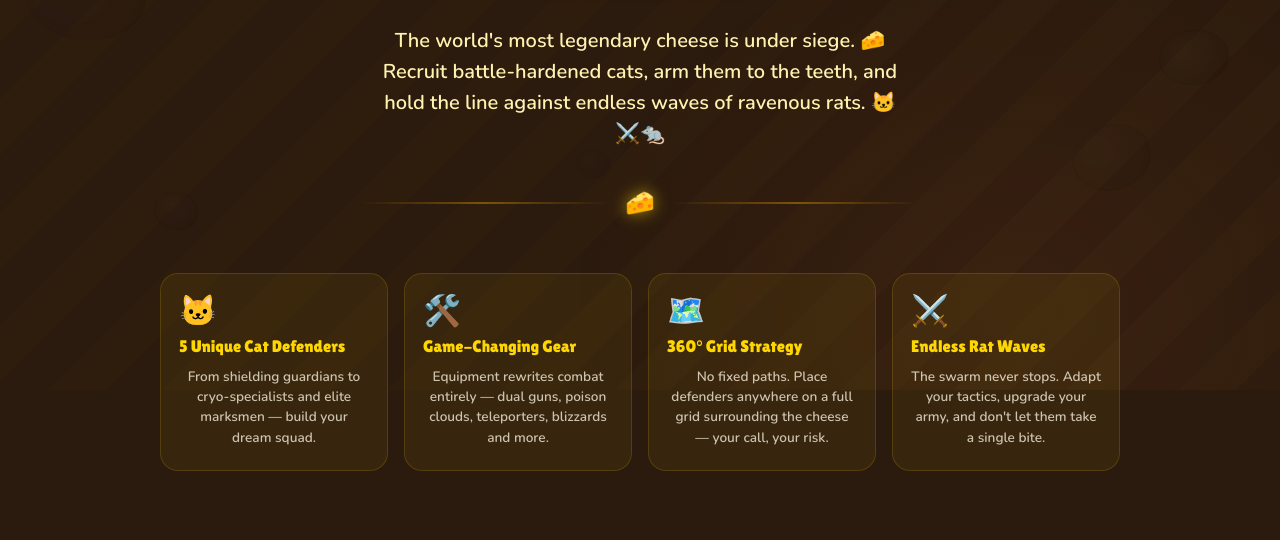
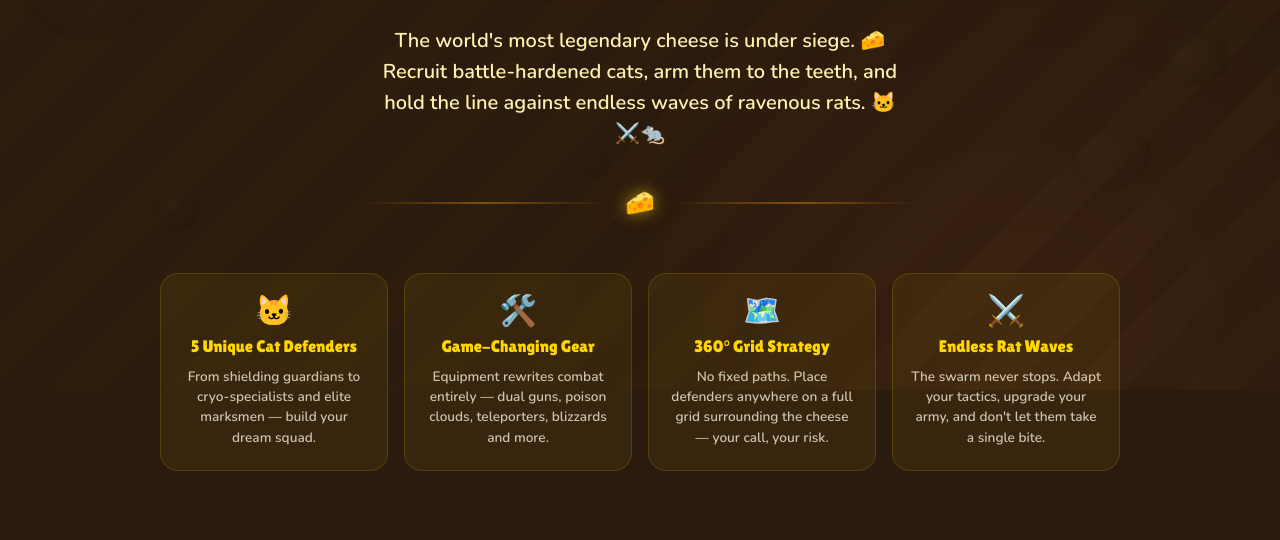
Before and after one commit to aalexeyyy/ProtectTheCheese, a plain HTML site: page index.html in a window 1280 px wide. Shown: the part 410-950 px from the top of the page. Drawn offline with nearby package versions, Linux system fonts and the light colour scheme.

Commit message:
Update index.html

```diff
--- a/index.html
+++ b/index.html
@@ -213,7 +213,8 @@
       padding: 22px 18px;
       display: flex;
       flex-direction: column;
-      align-items: flex-start;
+      align-items: center;
+      text-align: center;
       gap: 10px;
       transition: transform 0.2s, background 0.2s, border-color 0.2s;
       cursor: default;
```
